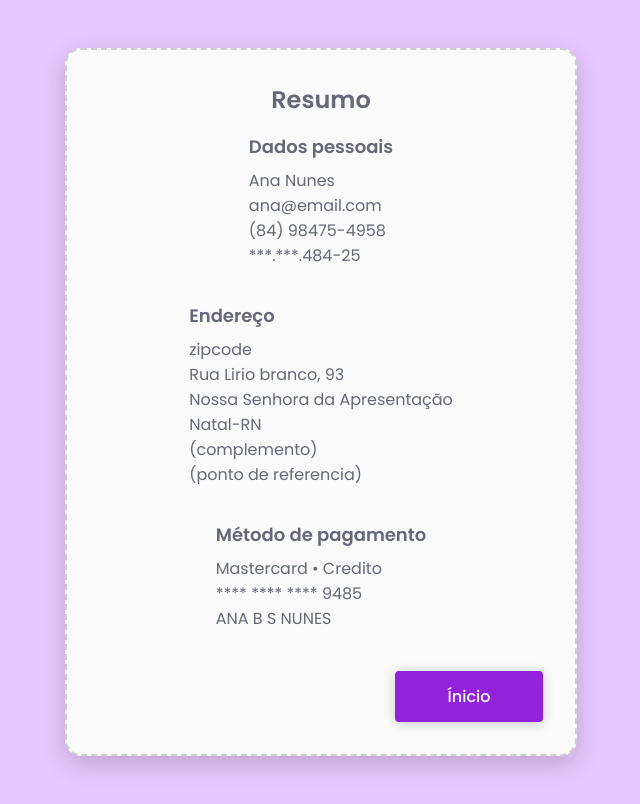
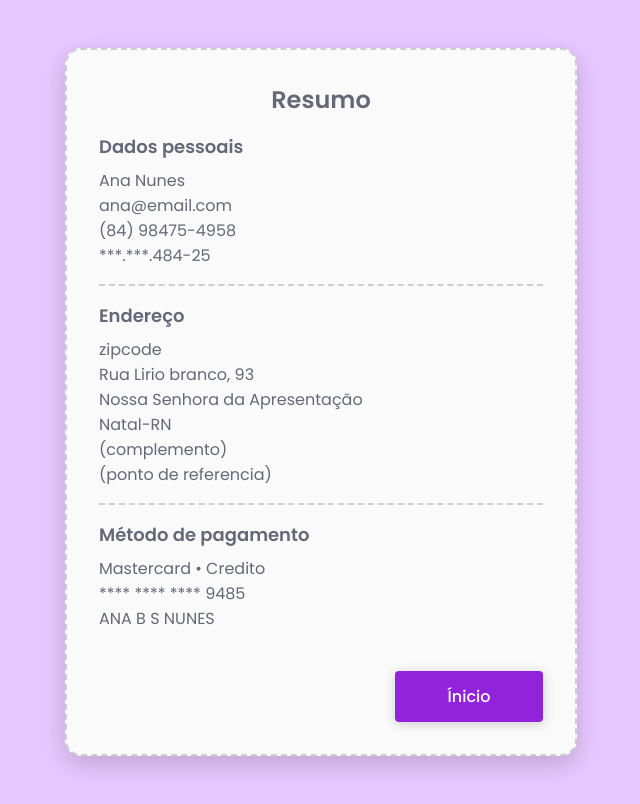
Before and after one commit to ananuness/step-form, a website with bundled scripts: page pages/resume.html in a window 1280 px wide. Shown: the whole page, without its empty margins (319-959 px from the left). Built offline with nearby package versions, Linux system fonts and the light colour scheme.

Commit message:
fix: aligning resume components

```diff
--- a/css/resume.css
+++ b/css/resume.css
@@ -8,6 +8,7 @@
 }
 
 .main__heading {
+  width: 100%;
   text-align: center;
   font-size: 1.5rem;
 }
@@ -23,6 +24,7 @@
 }
 
 .dashed-line {
+  width: 100%;
   height: 2px;
   border-top: 2px dashed var(--gray-300);
 }
@@ -31,3 +33,9 @@
   align-self: flex-end;
   margin-top: 1.5rem;
 }
+
+@media screen and (min-width: 320px) {
+  .resume {
+    align-items: flex-start;
+  }
+}
--- a/pages/resume.html
+++ b/pages/resume.html
@@ -16,7 +16,7 @@
     <link rel="stylesheet" href="../css/components/button.css">
   </head>
   <body>
-    <main class="content-container">
+    <main class="content-container resume">
       <h1 class="main__heading">Resumo</h1>
 
       <section class="personal-data section">
```
